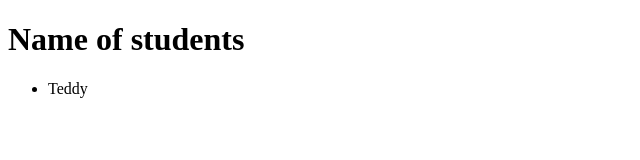
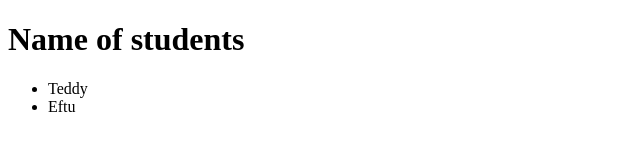
Before and after one commit to SilenatDegaga/https-github.com-tedo-tech-July-15, a plain HTML site: page index.html in a window 1280 px wide. Shown: the full height of the page, 0-640 px from the left. Drawn offline with Linux system fonts and the light colour scheme.

Commit message:
updated by Eftu

```diff
--- a/index.html
+++ b/index.html
@@ -12,6 +12,9 @@
     <h1>Name of students</h1>
     <ul>
         <li>Teddy</li>
+        <li>Eftu</li>
+
+
     </ul>
 </body>
 
```
